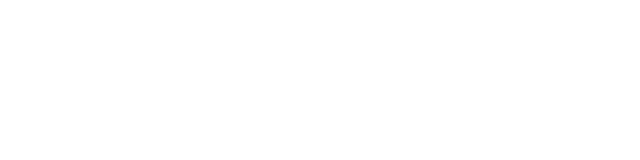
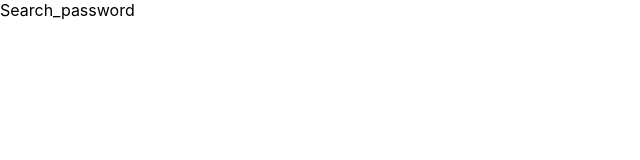
Before and after one commit to jpg723/SWIM-ToyProject, a React (Create React App) app in the folder demo/src/main/frontend/: page /search_password in a window 1280 px wide. Before the commit this address had no page. Shown: the top 160 px of the page, without its empty margins (0-640 px from the left). Built offline with nearby package versions, Linux system fonts and the light colour scheme.

Commit message:
[ADD]아이디, 비번찾기 페이지 추가

```diff
--- a/demo/src/main/frontend/src/App.js
+++ b/demo/src/main/frontend/src/App.js
@@ -5,6 +5,9 @@ import Login from './Components/Member/Login';
 import Signup from './Components/Member/Signup';
 import WriteForm from './Components/Study/WriteForm';
 import StudyList from './Components/Study/StudyList';
+
+import Search_ID from './Components/Member/Search_ID';
+import Search_password from './Components/Member/Search_password';
 
 function App() {
   return (
@@ -19,6 +22,8 @@ function App() {
         {/* Header,Footer를 안 보여주고 싶은 컴포넌트 */}
         <Route path="/sign-up" element={<Signup />} />
         <Route path="/login" element={<Login />} />
+        <Route path="/search_id" element={<Search_ID />} />
+        <Route path="/search_password" element={<Search_password />} />
       </Routes>
     </div>
   );
--- a/demo/src/main/frontend/src/Components/Member/Login.js
+++ b/demo/src/main/frontend/src/Components/Member/Login.js
@@ -44,12 +44,16 @@ function Login() {
 
           {/* 아이디 찾기, 비번 찾기 */}
           <div id="search">
+          <Link to="/search_id">
             <button id="search-id">
               <text>아이디 찾기</text>
             </button>
+            </Link>
+            <Link to="/search_password">
             <button id="search-password">
               <text>비번 찾기</text>
             </button>
+            </Link>
           </div>
         </div>
       </div>
--- /dev/null
+++ b/demo/src/main/frontend/src/Components/Member/Search_ID.js
@@ -0,0 +1,9 @@
+import React from 'react'
+
+function Search_ID() {
+  return (
+    <div>Search_ID</div>
+  )
+}
+
+export default Search_ID
--- /dev/null
+++ b/demo/src/main/frontend/src/Components/Member/Search_password.js
@@ -0,0 +1,9 @@
+import React from 'react'
+
+function Search_password() {
+  return (
+    <div>Search_password</div>
+  )
+}
+
+export default Search_password
```
Also changed, not shown: demo/src/main/frontend/src/Components/Member/Search_ID.css (added), demo/src/main/frontend/src/Components/Member/Search_password.css (added).
